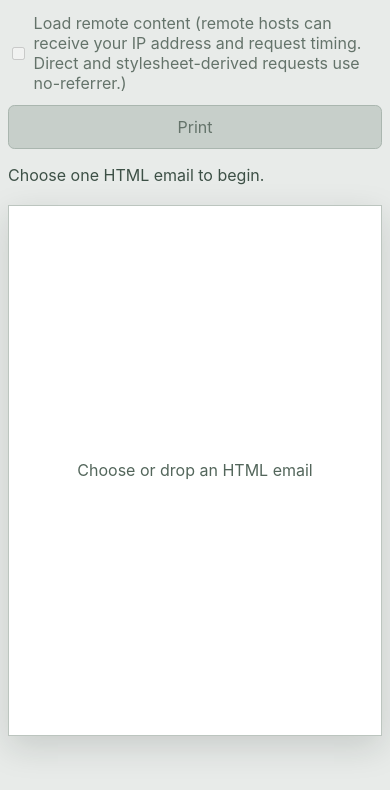
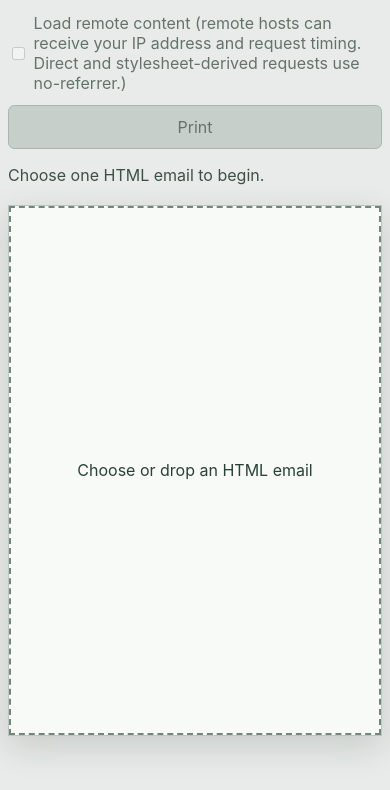
Before and after one commit to ehye/Mail2Receipt-node, a website built with Vite: page index.html in a window 390 px wide. Shown: the part 48-838 px from the top of the page. Built offline with nearby package versions, Linux system fonts and the light colour scheme.

Commit message:
feat: add desktop preview workspace

```diff
--- a/src/styles.css
+++ b/src/styles.css
@@ -14,26 +14,37 @@ input { font: inherit; }
 
 .review-shell {
   display: grid;
-  gap: 1rem;
-  width: min(100% - 2rem, 62rem);
+  grid-template-columns: minmax(15rem, 19rem) minmax(0, 1fr);
+  grid-template-areas:
+    "title preview"
+    "controls preview"
+    "status preview";
+  align-items: start;
+  gap: 1rem 2rem;
+  width: min(100% - 4rem, 90rem);
+  min-height: 100dvh;
   margin: 0 auto;
   padding: 2rem 0;
 }
 
 .review-title {
+  grid-area: title;
   margin: 0;
   font-size: clamp(1.5rem, 3vw, 2rem);
   letter-spacing: -0.04em;
 }
 
 .preview-upload {
-  display: grid;
-  place-items: center;
   position: absolute;
   inset: 0;
   z-index: 1;
-  color: #53665b;
+  display: grid;
+  place-items: center;
+  border: 2px dashed #74867c;
+  background: rgb(248 250 248 / 94%);
+  color: #294236;
   cursor: pointer;
+  text-align: center;
 }
 
 .preview-upload input {
@@ -45,11 +56,13 @@ input { font: inherit; }
   white-space: nowrap;
 }
 
-.preview-upload:focus-within { outline: 3px solid #8ab19a; outline-offset: -3px; }
+.preview-upload:focus-within { outline: 3px solid #8ab19a; outline-offset: -5px; }
 
-.review-status { min-height: 1.5rem; margin: 0; color: #3d5046; }
+.preview-upload[hidden] { display: none; }
 
-.review-controls { display: flex; flex-wrap: wrap; gap: 0.75rem; }
+.review-status { grid-area: status; min-height: 1.5rem; margin: 0; color: #3d5046; }
+
+.review-controls { grid-area: controls; display: flex; flex-direction: column; align-items: stretch; gap: 0.75rem; }
 
 .review-controls button {
   min-height: 2.75rem;
@@ -78,11 +91,12 @@ input { font: inherit; }
 .remote-content-toggle:has(input:disabled) { color: #64736a; }
 
 .preview-sheet {
+  grid-area: preview;
   position: relative;
-  width: min(100%, 42rem);
+  width: min(100%, 55rem);
   aspect-ratio: 148 / 210;
-  margin: 0 auto;
-  overflow: auto;
+  margin: 0;
+  overflow: hidden;
   border: 1px solid #bcc5bf;
   background: #fff;
   box-shadow: 0 0.7rem 2rem rgb(23 32 28 / 15%);
@@ -96,8 +110,20 @@ input { font: inherit; }
   background: #fff;
 }
 
-@media (max-width: 35rem) {
-  .review-shell { width: min(100% - 1rem, 62rem); padding-block: 1rem; }
+@media (max-width: 48rem) {
+  .review-shell {
+    grid-template-columns: 1fr;
+    grid-template-areas:
+      "title"
+      "controls"
+      "status"
+      "preview";
+    width: min(100% - 1rem, 62rem);
+    min-height: 0;
+    padding-block: 1rem;
+  }
+
+  .review-controls { flex-direction: row; flex-wrap: wrap; }
   .review-controls button { flex: 1 1 12rem; }
-  .preview-sheet { width: 100%; }
+  .preview-sheet { width: 100%; margin: 0 auto; }
 }
```
Also changed, not shown: e2e/app.spec.ts (+41 -0 lines).
